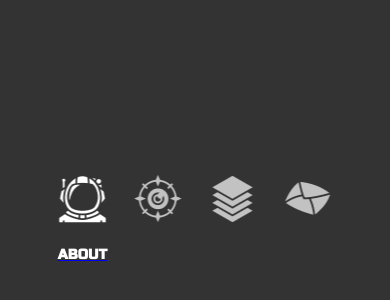
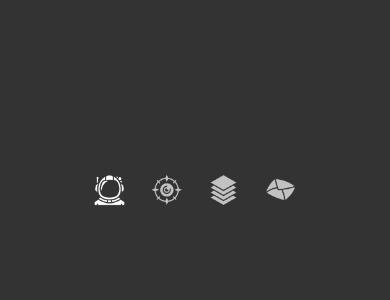
Before and after one commit to comicsamays/samay-portfolio, a React (Create React App) app: page / in a window 390 px wide. Shown: the part 542-842 px from the top of the page. Built offline with nearby package versions, Linux system fonts and the light colour scheme.

Commit message:
feat: website now mobile compatible

```diff
--- a/src/styles/nav.css
+++ b/src/styles/nav.css
@@ -56,4 +56,16 @@ a {
     transform: translateX(-50%);
   }
 
+.nav-link {
+  width: 2rem;
 }
+
+.nav-link img {
+  width: 2rem;
+}
+
+.page-title {
+  display: none;
+}
+
+}
```
